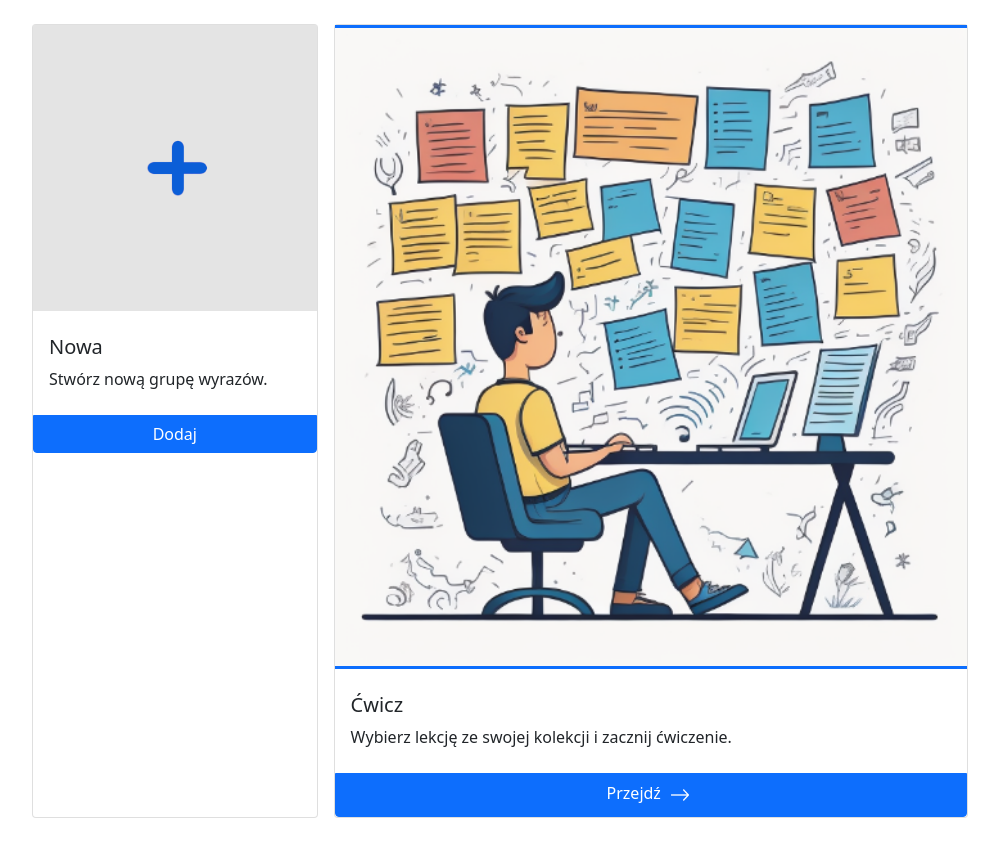
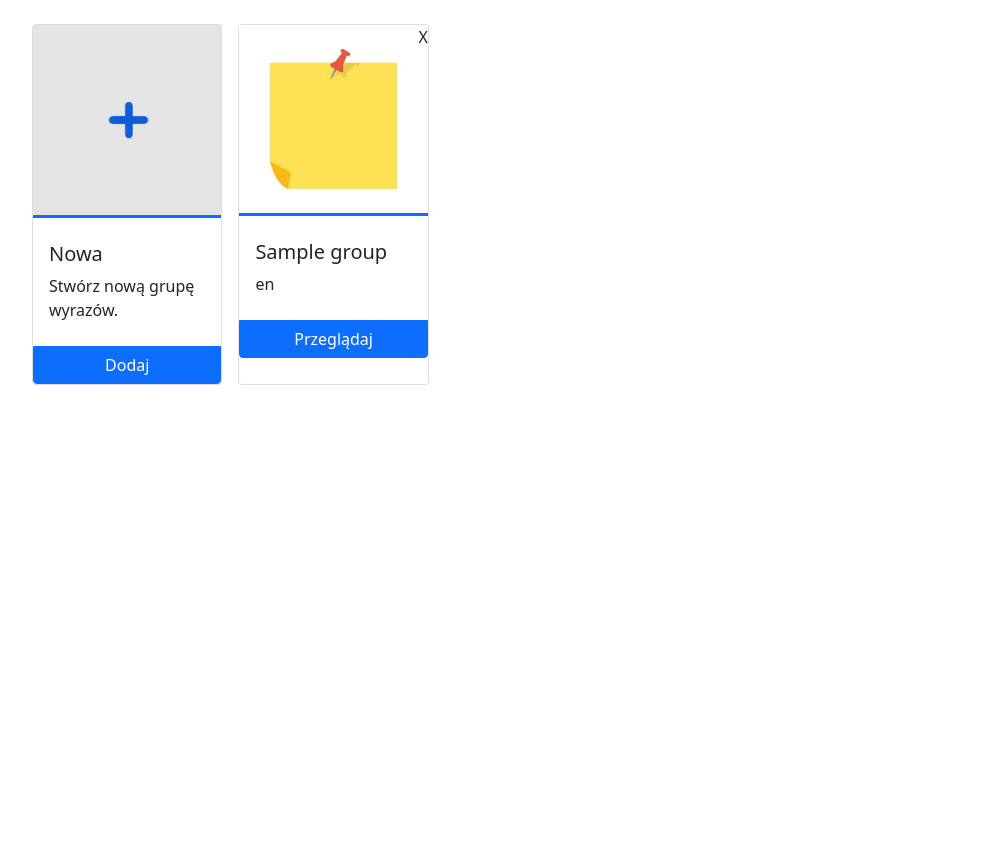
Before and after one commit to SzymSledz/SWBO_Sledz, a Flask app: template pjf/templates/cards_collection.html in a window 1280 px wide. Shown: the part 60-902 px from the top of the page, without its empty margins (140-1139 px from the left). After the commit the page ends 445 px from the top, so only its background shows below. Run offline with Flask 3, Linux system fonts and the light colour scheme; tables that the repository leaves empty hold one stand-in row (values such as "Sample post"); the template is opened without the code that fills it: values that come from a table or form of the project are taken from there, most other values are stand-ins (such as "Sample title", 1, 10 or a date in 2020).

Commit message:
Improved groups editing Added card db model

```diff
--- a/pjf/templates/cards_collection.html
+++ b/pjf/templates/cards_collection.html
@@ -34,9 +34,9 @@
 
 
 
-<div class="row justify-content-center">
-    <div class="card col-sm p-0 m-2" style="max-width: 30%">
-        <img src="{{url_for('static', filename='images/new_cards.png')}}"/>
+<div class="row justify-content-start flex-wrap">
+    <div class="card p-0 m-2 " style="width: 20%">
+        <img src="{{url_for('static', filename='images/new_cards.png')}}" class="border-bottom border-3 border-primary"/>
       <div class="card-body p-0">
         <div class="px-3 py-4">
             <h5 class="card-title">Nowa</h5>
@@ -48,19 +48,20 @@
       </div>
     </div>
 
-    {% if cards %}
-        {% for card in cards %}
-          <div class="card col-sm p-0 m-2" style="width: 12rem;">
-            <img src="{{url_for('static', filename='images/learning.png')}}" class="border-top border-bottom border-3 border-primary"/>
+    {% if groups %}
+        {% for card in groups %}
+        <div class="card p-0 m-2 position-relative" style="width: 20%">
+            <a class="position-absolute top-0 end-0 text-decoration-none text-dark" href="/delete_group/{{card.id}}">X</a>
+            <img src="{{url_for('static', filename='images/sticky_note.png')}}" class="border-bottom border-3 border-primary"/>
           <div class="card-body p-0">
             <div class="px-3 py-4">
-                <h5 class="card-title">Ćwicz</h5>
-                <p class="card-text">Wybierz lekcję ze swojej kolekcji i zacznij ćwiczenie.</p>
+                <h5 class="card-title">{{card.name}}</h5>
+                <p class="card-text">{{card.lang}}</p>
             </div>
-            <a href="/add_card" class="btn btn-primary w-100 mt-10 rounded-0 rounded-bottom">Przejdź <img src="{{url_for('static', filename='images/arrow.png')}}" class="mw-100"/></a>
+            <a href="#" class="btn btn-primary w-100 mt-10 rounded-0 rounded-bottom">Przeglądaj</a>
           </div>
-        </div>
         </div>
         {% endfor %}
     {% endif %}
+    </div>
 {% endblock %}
--- a/pjf/templates/index.html
+++ b/pjf/templates/index.html
@@ -12,7 +12,7 @@
             <h5 class="card-title">Ćwicz</h5>
             <p class="card-text">Wybierz lekcję ze swojej kolekcji i zacznij ćwiczenie.</p>
         </div>
-        <a href="/add_card" class="btn btn-primary w-100 mt-10 rounded-0 rounded-bottom">Przejdź <img src="{{url_for('static', filename='images/arrow.png')}}" class="mw-100"/></a>
+        <a href="/cards_collection" class="btn btn-primary w-100 mt-10 rounded-0 rounded-bottom">Przejdź <img src="{{url_for('static', filename='images/arrow.png')}}" class="mw-100"/></a>
       </div>
     </div>
     <div class="card col-sm p-0 m-2" style="width: 12rem;">
@@ -22,7 +22,7 @@
             <h5 class="card-title">Przeglądaj kolekcję</h5>
             <p class="card-text">Przejrzyj lub edytuj swoją kolekcję fiszek.</p>
         </div>
-        <a href="#" class="btn btn-primary w-100 mt-10 rounded-0 rounded-bottom">Przejdź <img src="{{url_for('static', filename='images/arrow.png')}}" class="mw-100"/></a>
+        <a href="/cards_collection" class="btn btn-primary w-100 mt-10 rounded-0 rounded-bottom">Przejdź <img src="{{url_for('static', filename='images/arrow.png')}}" class="mw-100"/></a>
       </div>
     </div>
     <div class="card col-sm p-0 m-2" style="width: 12rem;">
```
Also changed, not shown: pjf/models.py (+6 -3 lines), pjf/routes.py (+20 -9 lines), pjf/static/images/sticky_note.png (added).
